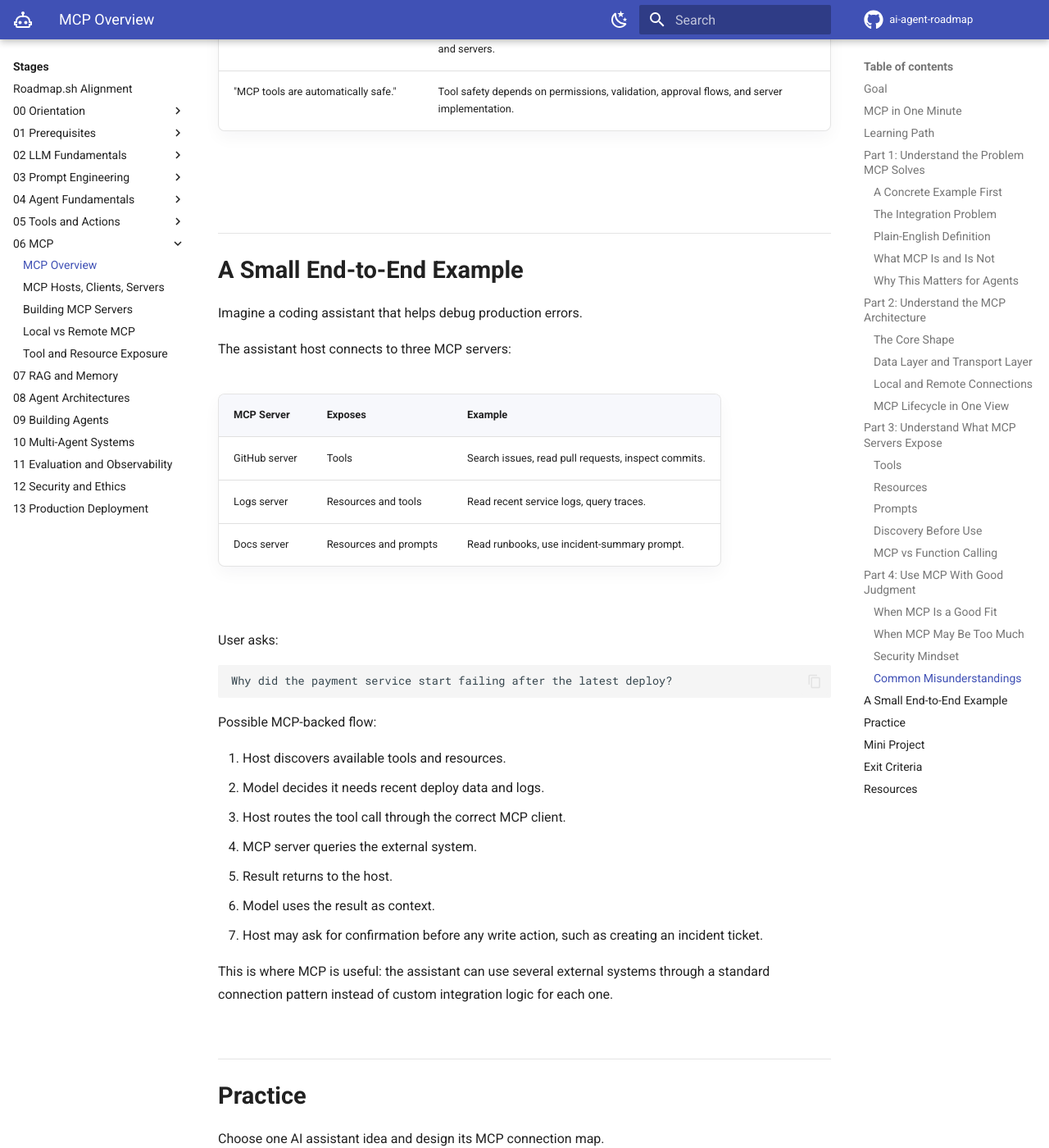
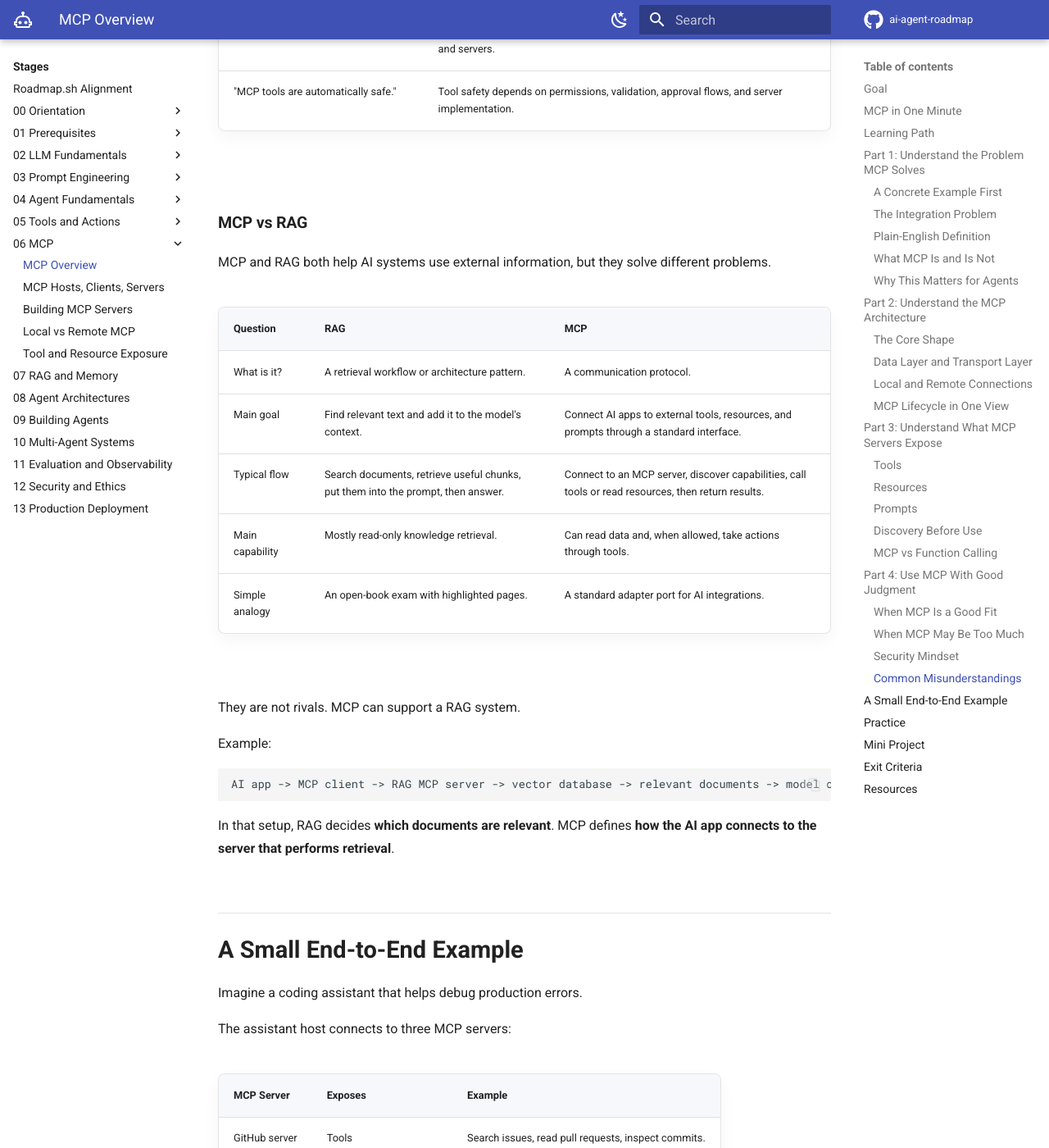
Before and after one commit to AceronX/ai-agent-roadmap, an MkDocs documentation site: the page built from docs/stages/06-mcp/mcp-overview/index.md, in a window 1280 px wide and 1400 px high, scrolled down 16917 px. Shown: the whole window at 82% size. Built offline with MkDocs 1.6.1 and Material for MkDocs 9.7.7, drawn with Linux system fonts in a browser that asks for light colours; comment, search, counter and statistics services are not loaded.

Commit message:
fix: Update mcp overview doc - comparison mcp and RAG

````diff
--- a/docs/stages/06-mcp/mcp-overview/index.md
+++ b/docs/stages/06-mcp/mcp-overview/index.md
@@ -492,6 +492,28 @@ MCP standardizes the connection. It does not remove the need for product-level a
 | "MCP is only for Claude." | MCP began with Anthropic, but the ecosystem now includes many clients, SDKs, and servers. |
 | "MCP tools are automatically safe." | Tool safety depends on permissions, validation, approval flows, and server implementation. |
 
+#### MCP vs RAG
+
+MCP and RAG both help AI systems use external information, but they solve different problems.
+
+| Question | RAG | MCP |
+| --- | --- | --- |
+| What is it? | A retrieval workflow or architecture pattern. | A communication protocol. |
+| Main goal | Find relevant text and add it to the model's context. | Connect AI apps to external tools, resources, and prompts through a standard interface. |
+| Typical flow | Search documents, retrieve useful chunks, put them into the prompt, then answer. | Connect to an MCP server, discover capabilities, call tools or read resources, then return results. |
+| Main capability | Mostly read-only knowledge retrieval. | Can read data and, when allowed, take actions through tools. |
+| Simple analogy | An open-book exam with highlighted pages. | A standard adapter port for AI integrations. |
+
+They are not rivals. MCP can support a RAG system.
+
+Example:
+
+```text
+AI app -> MCP client -> RAG MCP server -> vector database -> relevant documents -> model context
+```
+
+In that setup, RAG decides **which documents are relevant**. MCP defines **how the AI app connects to the server that performs retrieval**.
+
 ## A Small End-to-End Example
 
 Imagine a coding assistant that helps debug production errors.
````
